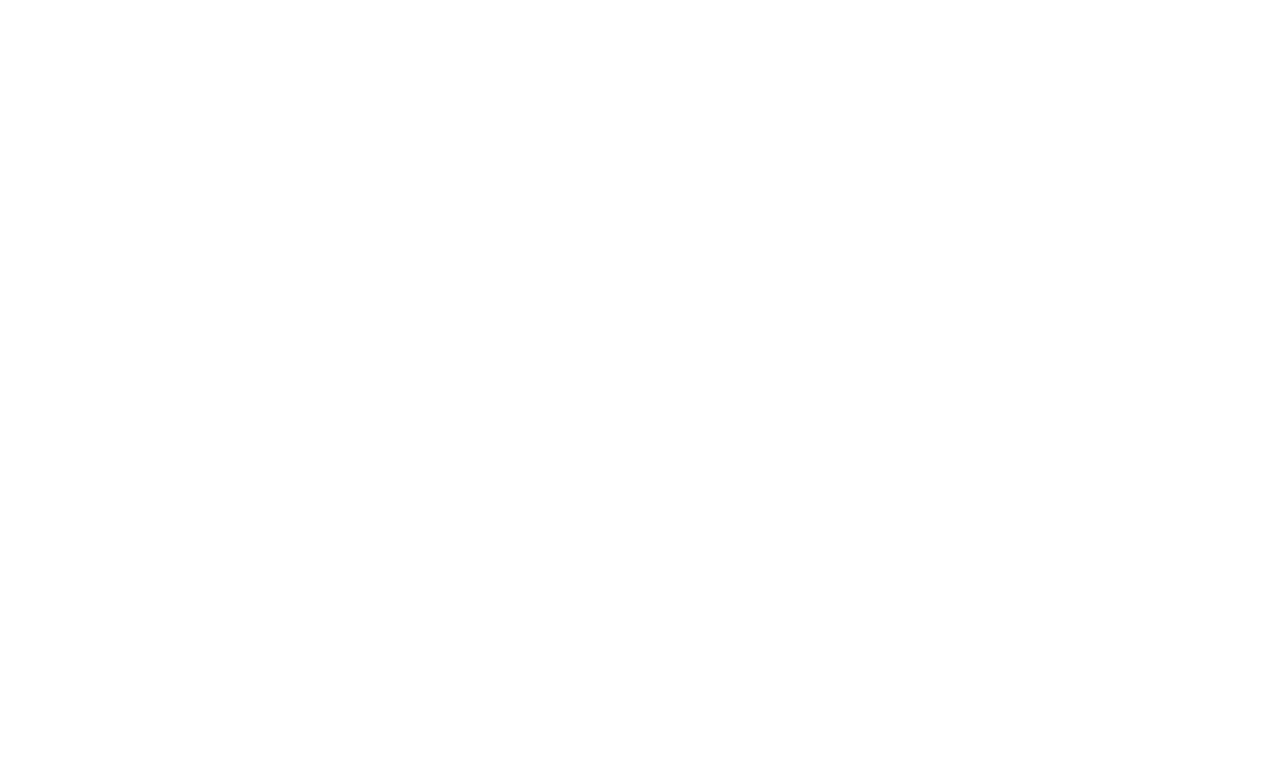
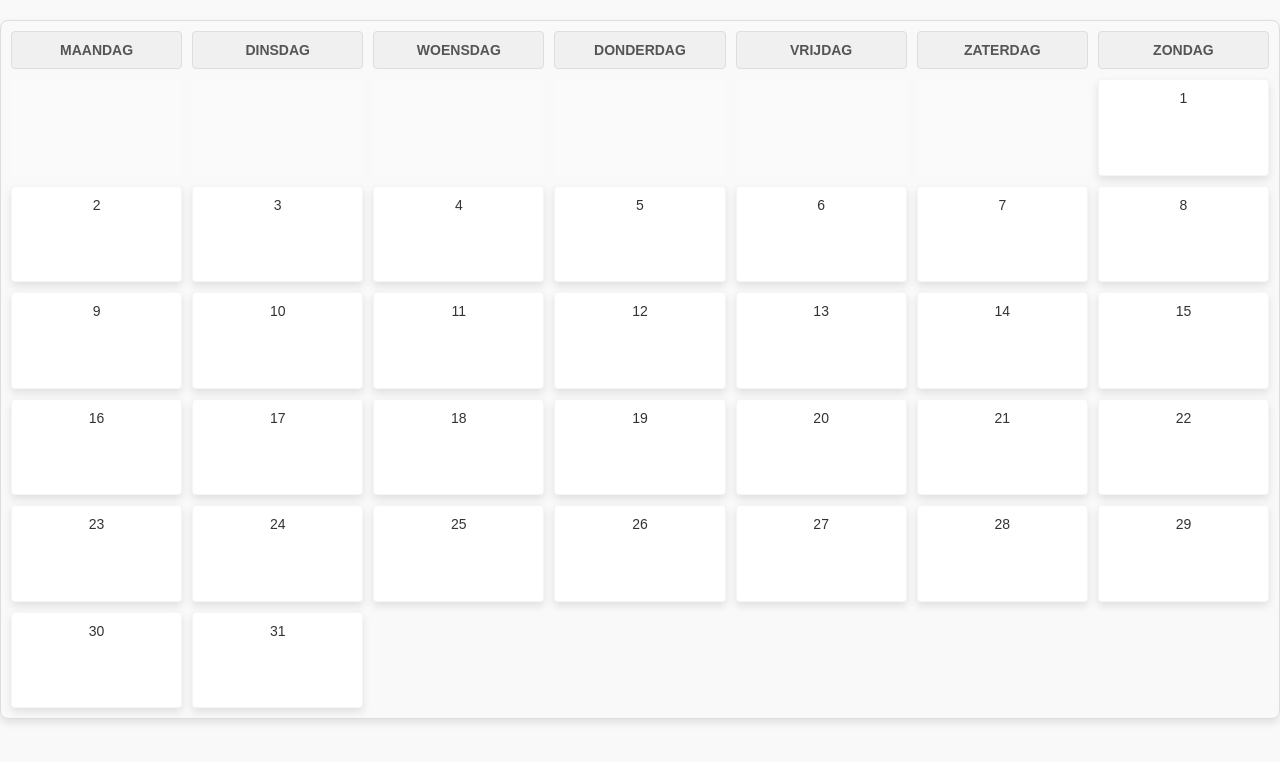
Before and after one commit to thomasbrasp/planner, a plain HTML site: page index.html in a window 1280 px wide. Drawn offline with Linux system fonts and the light colour scheme.

Commit message:
initial commit

```diff
--- a/index.html
+++ b/index.html
@@ -5,13 +5,16 @@
     <meta name="viewport"
           content="width=device-width, user-scalable=no, initial-scale=1.0, maximum-scale=1.0, minimum-scale=1.0">
     <meta http-equiv="X-UA-Compatible" content="ie=chrome">
+
     <link rel="stylesheet" href="style.css">
     <script src="index.js" defer></script>
     <title>Planner</title>
 </head>
-<body>
-<header>
+<body id="calendar">
 
-</header>
+
+
+
+
 </body>
 </html>
--- a/index.js
+++ b/index.js
@@ -48,23 +48,23 @@ DATETIME FORMAT
 *
 */
 
-const calendar = {
-    version: "2.0", prodId: "-//Flackey//Planner//NL", timezones: [{
-        tzid: "Europe/Brussels", daylight: {
-            tzName: "CEST",
-            tzOffsetFrom: "+0100",
-            tzOffsetTo: "+0200",
-            dtStart: "19700329T020000",
-            rule: "FREQ=YEARLY;BYMONTH=3;BYDAY=-1SU"
-        }, standard: {
-            tzName: "CET",
-            tzOffsetFrom: "+0200",
-            tzOffsetTo: "+0100",
-            dtStart: "19701025T030000",
-            rule: "FREQ=YEARLY;BYMONTH=10;BYDAY=-1SU"
-        }
-    }],
-};
+// const calendar = {
+//     version: "2.0", prodId: "-//Flackey//Planner//NL", timezones: [{
+//         tzid: "Europe/Brussels", daylight: {
+//             tzName: "CEST",
+//             tzOffsetFrom: "+0100",
+//             tzOffsetTo: "+0200",
+//             dtStart: "19700329T020000",
+//             rule: "FREQ=YEARLY;BYMONTH=3;BYDAY=-1SU"
+//         }, standard: {
+//             tzName: "CET",
+//             tzOffsetFrom: "+0200",
+//             tzOffsetTo: "+0100",
+//             dtStart: "19701025T030000",
+//             rule: "FREQ=YEARLY;BYMONTH=10;BYDAY=-1SU"
+//         }
+//     }],
+// };
 const items = [];
 const addEvent = (uid, creationDate, dtStart, dtEnd, summary, description) => {
     let newEvent = {
@@ -73,7 +73,7 @@ const addEvent = (uid, creationDate, dtStart, dtEnd, summary, description) => {
         dtStart: dtStart,
         dtEnd: dtEnd,
         summary: summary,
-        description: description
+        description: description,
     };
     items.push(newEvent);
     return items;
@@ -81,10 +81,10 @@ const addEvent = (uid, creationDate, dtStart, dtEnd, summary, description) => {
 
 // Adding events
 addEvent("C03A2C8A", "20241209T142933Z", "20241216T130000", "20241216T160000", "Webtechnologie PRO", "Lecture on web technology.");
-addEvent("5384E8FB", "20241002T211905Z", "20241001T090000", "20241001T110000", "IT Organisatie PRO", "Discussion on IT organization principles.");
-addEvent("26E609FC", "20241002T211905Z", "20241001T110000", "20241001T130000", "IT Essentials PRO", "Core topics of IT essentials.");
-addEvent("A86F13FC", "20241002T211905Z", "20241001T140000", "20241001T160000", "Basis programmeren", "Introduction to basic programming concepts.");
-addEvent("D9961AFC", "20241002T211905Z", "20241001T160000", "20241001T180000", "Databanken PRO", "Advanced database systems lecture.");
+addEvent("5384E8FB", "20241002T211905Z", "20241221T090000", "20241001T110000", "IT Organisatie PRO", "Discussion on IT organization principles.");
+addEvent("26E609FC", "20241002T211905Z", "20241211T110000", "20241001T130000", "IT Essentials PRO", "Core topics of IT essentials.");
+addEvent("A86F13FC", "20241002T211905Z", "20241218T140000", "20241001T160000", "Basis programmeren", "Introduction to basic programming concepts.");
+addEvent("D9961AFC", "20241002T211905Z", "20241219T160000", "20241001T180000", "Databanken PRO", "Advanced database systems lecture.");
 
 // Function to print all values of items
 const printEvents = () => {
@@ -100,3 +100,59 @@ const printEvents = () => {
 };
 // Print all events
 printEvents();
+
+const days = [];
+
+const appendEvent = () => {
+    Array.from(items).forEach(item => {
+        // 20241216T130000
+        let day = item.dtStart.slice(6,8);
+        if (day < 10){
+            day.replace(0, "")
+        }
+        console.log(day)
+    });
+};
+
+
+const generateCalendar = (year, month) => {
+
+    const calendar = document.getElementById("calendar");
+    calendar.innerHTML = ""; // Clear any previous content
+
+    // Days of the week headers
+    const headers = ["Maandag", "Dinsdag", "Woensdag", "Donderdag", "Vrijdag", "Zaterdag", "Zondag"];
+    headers.forEach(day => {
+        const headerDiv = document.createElement("header");
+        headerDiv.classList.add('header');
+        headerDiv.textContent = day;
+        calendar.appendChild(headerDiv);
+    });
+
+    // Get the first day of the month and total days in the month
+    const firstDay = new Date(year, month, 0).getDay();
+    const daysInMonth = new Date(year, month + 1, 0).getDate();
+
+    // Add blank spaces for days before the first day
+    for (let i = 0; i < firstDay; i++) {
+        const blank = document.createElement("div");
+        blank.classList.add('filler');
+        calendar.appendChild(blank);
+    }
+
+    // Add the days of the month
+    for (let day = 1; day <= daysInMonth; day++) {
+        const dayDiv = document.createElement("div");
+
+        dayDiv.classList.add('day');
+        dayDiv.textContent = day;
+        calendar.appendChild(dayDiv);
+    }
+
+}
+// Example: Generate December 2024 calendar
+generateCalendar(2024, 11); // Month is 0-indexed (11 = December)
+
+document.querySelectorAll('.day').forEach(day => {
+    day.addEventListener('click', () => console.log(day.textContent));
+});
--- a/style.css
+++ b/style.css
@@ -0,0 +1,64 @@
+body {
+    height: 100vh;
+}
+
+#calendar {
+    max-width: 100%;
+    height: 100%;
+    margin: 20px auto;
+    display: grid;
+    grid-template-rows: auto 1fr;
+    grid-template-columns: repeat(7, 1fr);
+    gap: 10px;
+    background-color: #f9f9f9;
+    border: 1px solid #ddd;
+    border-radius: 8px;
+    padding: 10px;
+    box-shadow: 0 4px 8px rgba(0, 0, 0, 0.1);
+}
+
+/* Headers for Days of the Week */
+.header {
+    display: flex;
+    justify-content: center;
+    font-family: Arial, sans-serif;
+    font-size: 14px;
+    font-weight: bold;
+    text-transform: uppercase;
+    color: #555;
+    background-color: #f0f0f0;
+    border: 1px solid #ddd;
+    border-radius: 4px;
+    padding: 10px;
+}
+
+/* Day Cells */
+.day {
+    display: flex;
+    flex-direction: column;
+    font-family: Arial, sans-serif;
+    font-size: 14px;
+    color: #333;
+    background-color: #fff;
+    border: 1px solid rgba(221, 221, 221, 0.29);
+    border-radius: 4px;
+    box-shadow: 0 4px 8px rgba(0, 0, 0, 0.1);
+    padding: 10px;
+    text-align: center;
+    transition: background-color 0.3s, color 0.3s;
+    aspect-ratio: 1/0.5;
+}
+.filler {
+
+    background-color: rgba(255, 255, 255, 0.14);
+    box-shadow: 0 4px 8px rgba(0, 0, 0, 0);
+}
+
+
+
+/* Hover Effect on Days */
+.day:hover {
+    background-color: #0078d7;
+    color: #fff;
+    cursor: pointer;
+}
```
Also changed, not shown: learning.js (+18 -0 lines).
